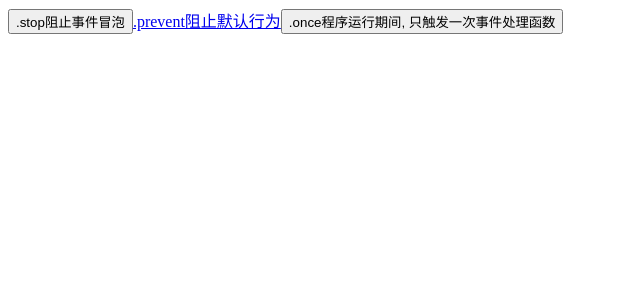
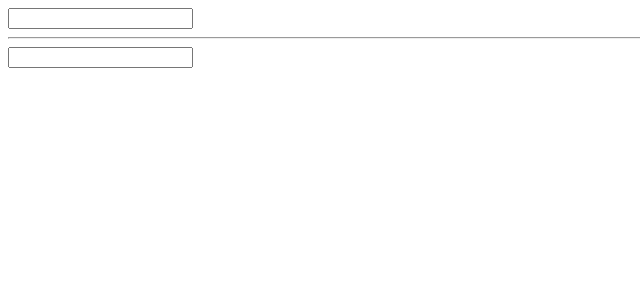
Before and after one commit to Efreet-kotori/vueday1, a Vue app: page / in a window 1280 px wide. Shown: the top 300 px of the page, without its empty margins (0-640 px from the left). Built offline with nearby package versions, Linux system fonts and the light colour scheme.

Commit message:
按键修饰符

```diff
--- a/src/App.vue
+++ b/src/App.vue
@@ -1,9 +1,10 @@
 <template>
-    <div @click="fatherFn">
-    <!-- vue对事件进行了修饰符设置, 在事件后面.修饰符名即可使用更多的功能 -->
-    <button @click.stop="btn">.stop阻止事件冒泡</button>
-    <a href="http://www.baidu.com" @click.prevent="btn">.prevent阻止默认行为</a>
-    <button @click.once="btn">.once程序运行期间, 只触发一次事件处理函数</button>
+  <div>
+    <!-- 1. 绑定键盘按下事件.enter - 回车
+         2. .esc修饰符 - 取消键-->
+    <input type="text" @keydown.enter="enterFn">
+    <hr>
+    <input type="text" @keydown.esc="escFn">
   </div>
 </template>
 
@@ -16,12 +17,12 @@ export default {
     }
   },
   methods: { // vue 的方法写在 里边
-          fatherFn(){
-      console.log("father被触发");
-    },
-    btn(){
-      console.log(1);
-    }
+        enterFn(){
+     console.log("enter回车按键了");
+   },
+   escFn(){
+     console.log("esc按键了");
+   }
         }
 }
 </script>
```
